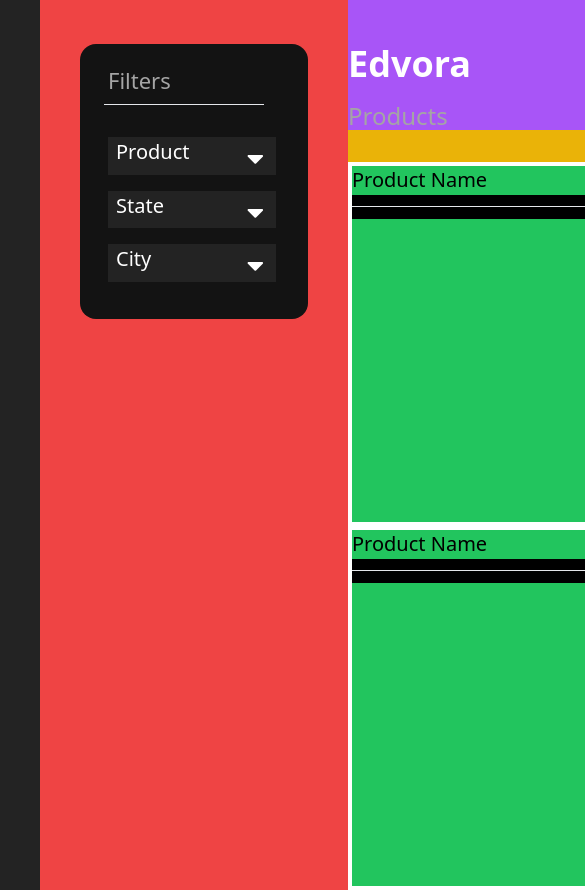
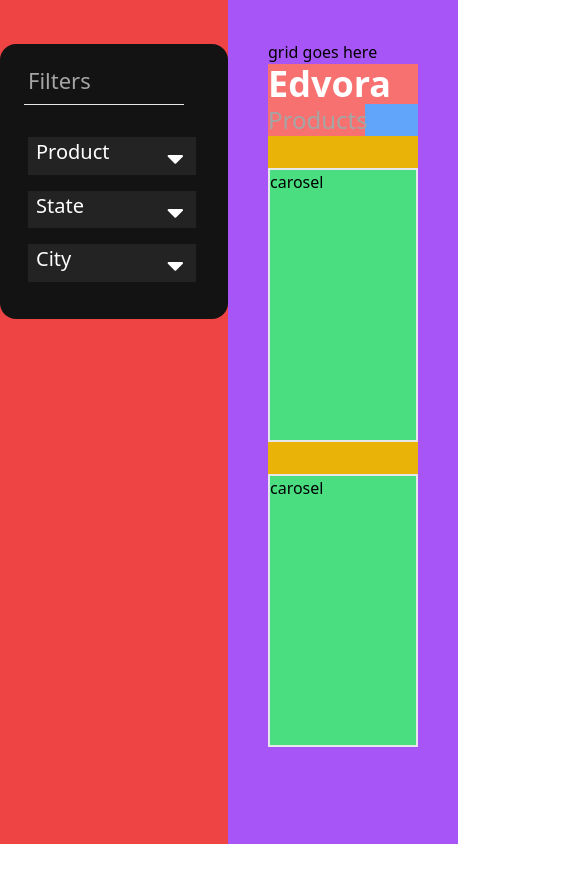
Before and after one commit to ElRemolino/Edvora-Frontend, a Next.js app: page / in a window 390 px wide. Shown: the top 890 px of the page, 585 px wide, since content can reach past the window. After the commit the page ends 844 px from the top, so only its background shows below. Built offline with nearby package versions, Linux system fonts and the light colour scheme; no server answers.

Commit message:
divs have md and mobile responsive features now. Carosel containers feel and look good

```diff
--- a/components/Filter/FilterContainer.js
+++ b/components/Filter/FilterContainer.js
@@ -5,7 +5,7 @@ const FilterContainer = ({ products, states, cities  }) => {
 
 
   return (
-    <div className=" bg-edvora-black h-[275px] w-[228px] mx-10 mt-11 rounded-2xl ">
+    <div className=" bg-edvora-black h-[275px] w-[228px] md:mx-10 mt-11 rounded-2xl">
       <p className=" pt-6 pl-7  top-[8.72%] left-[12.2%] right-[91.22%] bottom-[88.15%] text-[22px] text-edvora-greyFont leading-6 ">Filters
       </p>
       <hr className="relative top-3 left-6 text-edvora-hr w-[160px]"></hr>
--- a/pages/index.js
+++ b/pages/index.js
@@ -30,40 +30,20 @@ export default function Home() {
 
   return (
     <div className="flex bg-edvora-greyCard min-h-screen min-w-screen">
-      <div className="bg-red-500 md:bg-green-500  lg:bg-blue-500 ml-10 ">
+      <div className="bg-red-500 md:bg-green-500  lg:bg-blue-500    ">
         <FilterContainer data={data} products={products} states={states} cities={cities} />
       </div>
 
       {/* Main Content Containers */}
-      <div className=" bg-purple-500">
-
-        {/* Headers Containers */}
-        <div className="relative pt-11 pb-4 lg:bg-red-200 ">
-          <h1 className=" text-white font-bold text-4xl ">Edvora</h1>
-          <h2 className=" text-edvora-greyFont h-[30px] pt-4 w-[97px] text-2xl font-medium ">Products</h2>
+      <div className=" bg-purple-500 p-10 md:w-[90%] w-[80vw]">
+        grid goes here
+        <div className=" bg-blue-400 ">
+          <h1 className=" bg-red-400 text-white font-bold text-4xl max-h-12 w-[150px] ">Edvora</h1>
+          <h2 className=" bg-red-400 text-edvora-greyFont relative top- h-15 w-[97px] text-2xl font-medium ">Products</h2>
         </div>
-
-        {/* Product Carosel Containers */}
-        <div className=" h-[90vh] min-w-[75vw] bg-yellow-500 pt-8 ">
-          <div className=" min-h-[50%] bg-green-500 border-4 border-white">
-            <h3 className="font-normal text-xl ">
-              Product Name
-            </h3>
-            <hr className=" bg-edvora-vector104 relative top-3 "/>
-            <div className="bg-black ">
-              rectangle container
-            </div>
-          </div>
-
-          <div className="min-h-[50%]  bg-green-500 border-4 border-white">
-            <h3 className="font-normal text-xl ">
-              Product Name
-            </h3>
-            <hr className=" bg-edvora-vector104 relative top-3 "/>
-            <div className="bg-black ">
-              rectangle container
-            </div>
-          </div>
+        <div className="bg-yellow-500 h-[80%] grid md:grid-rows-2 md:w-[]80vw">
+          <div className=" bg-green-400  mt-8 border-2 min-h-[30%] md:w-[65vw] md:m-10">carosel</div>
+          <div className=" bg-green-400  mt-8 border-2 min-h-[30%] md:w-[65vw] md:m-10">carosel</div>
         </div>
       </div>
     </div>
```
